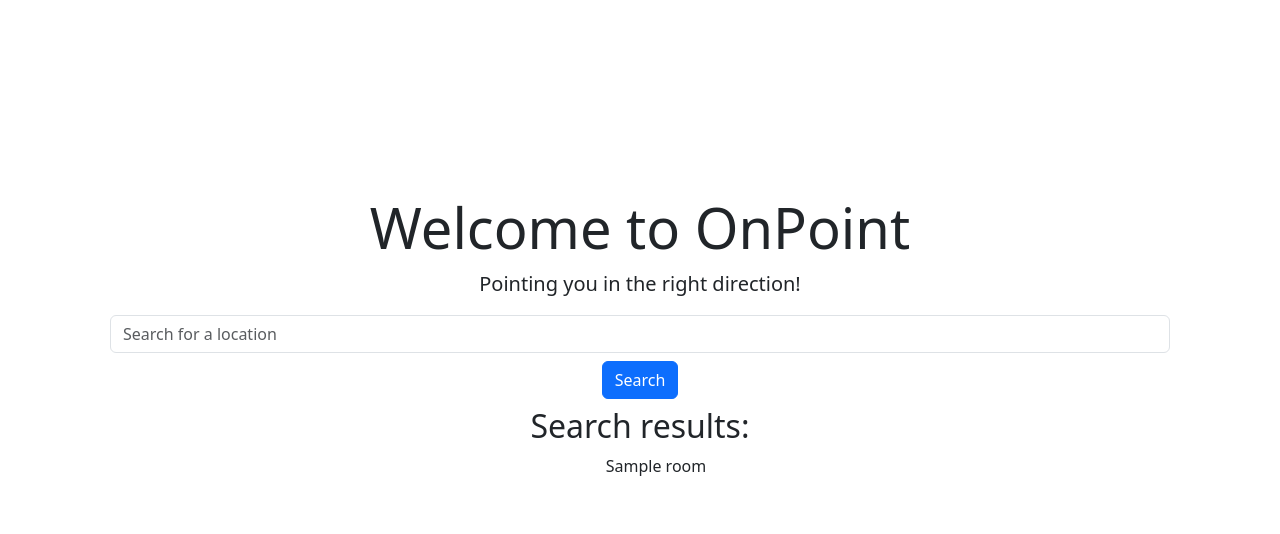
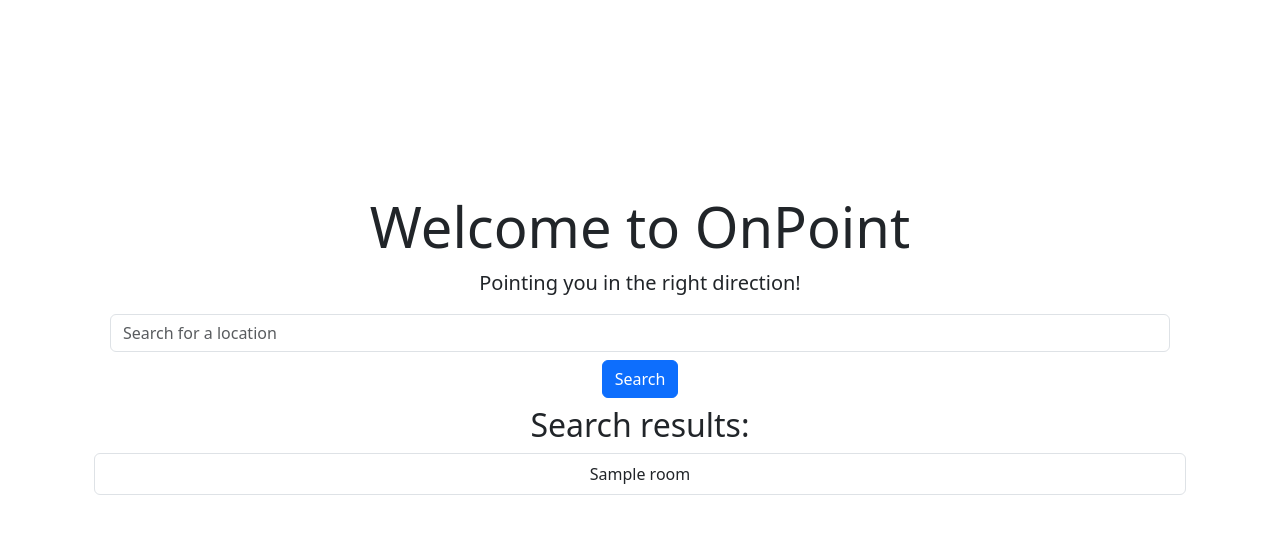
Before and after one commit to d3finit3lyahuman/Hackathon, a Django app: template rgumap_project/map/templates/map/home.html in a window 1280 px wide. Shown: the part 56-590 px from the top of the page. Run offline with Django 3.2, Linux system fonts and the light colour scheme; the template is opened without the code that fills it: most values are stand-ins (such as "Sample title", 1, 10 or a date in 2020).

Commit message:
more minor changes!

```diff
--- a/rgumap_project/map/templates/map/home.html
+++ b/rgumap_project/map/templates/map/home.html
@@ -21,7 +21,7 @@ center of page {% endcomment %}
 
     {% if matching_results %}
     <h2>Search results:</h2>
-    <ul>
+    <ul class="list-group">
       {% for room in matching_results.items %}
         <li class="list-group-item">{{room}}</li>
         {% comment %} <li>{{matching_results[room]}}</li> {% endcomment %}
```
